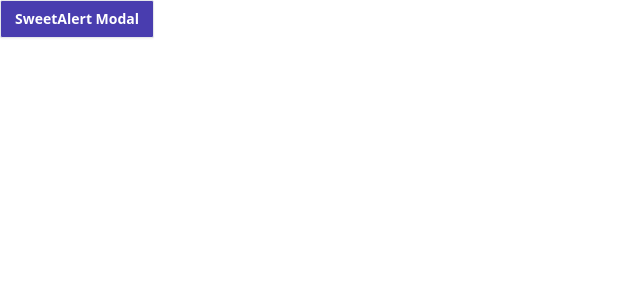
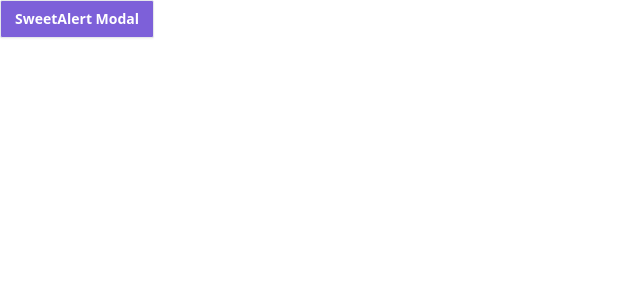
Before and after one commit to WebApp1018/RiskWise, a React (Create React App) app in the folder riskwise/: page /modal in a window 1280 px wide. Shown: the top 300 px of the page, without its empty margins (0-640 px from the left). Built offline with nearby package versions, Linux system fonts and the light colour scheme.

Commit message:
design feedback

```diff
--- a/riskwise/src/components/common/ButtonGroup.jsx
+++ b/riskwise/src/components/common/ButtonGroup.jsx
@@ -13,110 +13,110 @@
   return (
     <button
       className={classnames(
-        "inline-flex rounded-sm border-[1px] font-semibold hover:cursor-pointer justify-center items-center",
+        "inline-flex rounded-sm border-[1px] font-semibold hover:cursor-pointer justify-center items-center hover:shadow-sm active:shadow-active",
         {
           // Primary
-          "bg-color-primary text-white text-[14px] leading-5 px-[14px] py-2 hover:bg-color-primary1 hover:shadow-sm focus:bg-color-primary2 focus:shadow-focus disabled:bg-color-primary-2 disabled:pointer-events-none":
+          "bg-color-primary text-white text-[14px] leading-5 px-[14px] py-2 hover:bg-color-primary-1 active:bg-color-primary1 disabled:bg-color-primary-2 disabled:pointer-events-none":
             type === "sm-pr", // Small
-          "bg-color-primary text-white text-[14px] leading-5 px-4 py-[10px] hover:bg-color-primary1 hover:shadow-sm focus:bg-color-primary2 focus:shadow-focus disabled:bg-color-primary-2 disabled:pointer-events-none":
+          "bg-color-primary text-white text-[14px] leading-5 px-4 py-[10px] hover:bg-color-primary-1 active:bg-color-primary1 disabled:bg-color-primary-2 disabled:pointer-events-none":
             type === "md-pr", // Medium
-          "bg-color-primary text-white text-[16px] leading-6 px-[18px] py-[10px] hover:bg-color-primary1 hover:shadow-sm focus:bg-color-primary2 focus:shadow-focus disabled:bg-color-primary-2 disabled:pointer-events-none":
+          "bg-color-primary text-white text-[16px] leading-6 px-[18px] py-[10px] hover:bg-color-primary-1 active:bg-color-primary1 disabled:bg-color-primary-2 disabled:pointer-events-none":
             type === "lg-pr", // Large
-          "bg-color-primary text-white text-[16px] leading-6 px-5 py-3 hover:bg-color-primary1 hover:shadow-sm focus:bg-color-primary2 focus:shadow-focus disabled:bg-color-primary-2 disabled:pointer-events-none":
+          "bg-color-primary text-white text-[16px] leading-6 px-5 py-3 hover:bg-color-primary-1 active:bg-color-primary1 disabled:bg-color-primary-2 disabled:pointer-events-none":
             type === "xl-pr", // Xl
-          "bg-color-primary text-white text-[16px] leading-6 px-7 py-4 hover:bg-color-primary1 hover:shadow-sm focus:bg-color-primary2 focus:shadow-focus disabled:bg-color-primary-2 disabled:pointer-events-none":
+          "bg-color-primary text-white text-[16px] leading-6 px-7 py-4 hover:bg-color-primary-1 active:bg-color-primary1 disabled:bg-color-primary-2 disabled:pointer-events-none":
             type === "2xl-pr", //2Xl
 
           // Secondary
-          "bg-color-secondary text-white text-[14px] leading-5 px-[14px] py-2 hover:bg-color-secondary1 hover:shadow-sm focus:bg-color-secondary2 focus:shadow-focus disabled:bg-color-secondary-2 disabled:pointer-events-none":
+          "bg-color-secondary text-white text-[14px] leading-5 px-[14px] py-2 hover:bg-color-secondary-1 active:bg-color-secondary1 disabled:bg-color-secondary-2 disabled:pointer-events-none":
             type === "sm-se", // Small
-          "bg-color-secondary text-white text-[14px] leading-5 px-4 py-[10px] hover:bg-color-secondary1 hover:shadow-sm focus:bg-color-secondary2 focus:shadow-focus disabled:bg-color-secondary-2 disabled:pointer-events-none":
+          "bg-color-secondary text-white text-[14px] leading-5 px-4 py-[10px] hover:bg-color-secondary-1 active:bg-color-secondary1 disabled:bg-color-secondary-2 disabled:pointer-events-none":
             type === "md-se", // Medium
-          "bg-color-secondary text-white text-[16px] leading-6 px-[18px] py-[10px] hover:bg-color-secondary1 hover:shadow-sm focus:bg-color-secondary2 focus:shadow-focus disabled:bg-color-secondary-2 disabled:pointer-events-none":
+          "bg-color-secondary text-white text-[16px] leading-6 px-[18px] py-[10px] hover:bg-color-secondary-1 active:bg-color-secondary1 disabled:bg-color-secondary-2 disabled:pointer-events-none":
             type === "lg-se", // Large
-          "bg-color-secondary text-white text-[16px] leading-6 px-5 py-3 hover:bg-color-secondary1 hover:shadow-sm focus:bg-color-secondary2 focus:shadow-focus disabled:bg-color-secondary-2 disabled:pointer-events-none":
+          "bg-color-secondary text-white text-[16px] leading-6 px-5 py-3 hover:bg-color-secondary-1 active:bg-color-secondary1 disabled:bg-color-secondary-2 disabled:pointer-events-none":
             type === "xl-se", // Xl
-          "bg-color-secondary text-white text-[16px] leading-6 px-7 py-4 hover:bg-color-secondary1 hover:shadow-sm focus:bg-color-secondary2 focus:shadow-focus disabled:bg-color-secondary-2 disabled:pointer-events-none":
+          "bg-color-secondary text-white text-[16px] leading-6 px-7 py-4 hover:bg-color-secondary-1 active:bg-color-secondary1 disabled:bg-color-secondary-2 disabled:pointer-events-none":
             type === "2xl-se", //2Xl
 
           // Success
-          "bg-color-success text-white text-[14px] leading-5 px-[14px] py-2 hover:bg-color-success1 hover:shadow-sm focus:bg-color-success2 focus:shadow-focus disabled:bg-color-success-2 disabled:pointer-events-none":
+          "bg-color-success text-white text-[14px] leading-5 px-[14px] py-2 hover:bg-color-success-1 active:bg-color-success1 disabled:bg-color-success-2 disabled:pointer-events-none":
             type === "sm-su", // Small
-          "bg-color-success text-white text-[14px] leading-5 px-4 py-[10px] hover:bg-color-success1 hover:shadow-sm focus:bg-color-success2 focus:shadow-focus disabled:bg-color-success-2 disabled:pointer-events-none":
+          "bg-color-success text-white text-[14px] leading-5 px-4 py-[10px] hover:bg-color-success-1 active:bg-color-success1 disabled:bg-color-success-2 disabled:pointer-events-none":
             type === "md-su", // Medium
-          "bg-color-success text-white text-[16px] leading-6 px-[18px] py-[10px] hover:bg-color-success1 hover:shadow-sm focus:bg-color-success2 focus:shadow-focus disabled:bg-color-success-2 disabled:pointer-events-none":
+          "bg-color-success text-white text-[16px] leading-6 px-[18px] py-[10px] hover:bg-color-success-1 active:bg-color-success1 disabled:bg-color-success-2 disabled:pointer-events-none":
             type === "lg-su", // Large
-          "bg-color-success text-white text-[16px] leading-6 px-5 py-3 hover:bg-color-success1 hover:shadow-sm focus:bg-color-success2 focus:shadow-focus disabled:bg-color-success-2 disabled:pointer-events-none":
+          "bg-color-success text-white text-[16px] leading-6 px-5 py-3 hover:bg-color-success-1 active:bg-color-success1 disabled:bg-color-success-2 disabled:pointer-events-none":
             type === "xl-su", // Xl
-          "bg-color-success text-white text-[16px] leading-6 px-7 py-4 hover:bg-color-success1 hover:shadow-sm focus:bg-color-success2 focus:shadow-focus disabled:bg-color-success-2 disabled:pointer-events-none":
+          "bg-color-success text-white text-[16px] leading-6 px-7 py-4 hover:bg-color-success-1 active:bg-color-success1 disabled:bg-color-success-2 disabled:pointer-events-none":
             type === "2xl-su", //2Xl
 
           // Warning
-          "bg-color-warning text-white text-[14px] leading-5 px-[14px] py-2 hover:bg-color-warning1 hover:shadow-sm focus:bg-color-warning2 focus:shadow-focus disabled:bg-color-warning-2 disabled:pointer-events-none":
+          "bg-color-warning text-white text-[14px] leading-5 px-[14px] py-2 hover:bg-color-warning-1 active:bg-color-warning1 disabled:bg-color-warning-2 disabled:pointer-events-none":
             type === "sm-wa", // Small
-          "bg-color-warning text-white text-[14px] leading-5 px-4 py-[10px] hover:bg-color-warning1 hover:shadow-sm focus:bg-color-warning2 focus:shadow-focus disabled:bg-color-warning-2 disabled:pointer-events-none":
+          "bg-color-warning text-white text-[14px] leading-5 px-4 py-[10px] hover:bg-color-warning-1 active:bg-color-warning1 disabled:bg-color-warning-2 disabled:pointer-events-none":
             type === "md-wa", // Medium
-          "bg-color-warning text-white text-[16px] leading-6 px-[18px] py-[10px] hover:bg-color-warning1 hover:shadow-sm focus:bg-color-warning2 focus:shadow-focus disabled:bg-color-warning-2 disabled:pointer-events-none":
+          "bg-color-warning text-white text-[16px] leading-6 px-[18px] py-[10px] hover:bg-color-warning-1 active:bg-color-warning1 disabled:bg-color-warning-2 disabled:pointer-events-none":
             type === "lg-wa", // Large
-          "bg-color-warning text-white text-[16px] leading-6 px-5 py-3 hover:bg-color-warning1 hover:shadow-sm focus:bg-color-warning2 focus:shadow-focus disabled:bg-color-warning-2 disabled:pointer-events-none":
+          "bg-color-warning text-white text-[16px] leading-6 px-5 py-3 hover:bg-color-warning-1 active:bg-color-warning1 disabled:bg-color-warning-2 disabled:pointer-events-none":
             type === "xl-wa", // Xl
-          "bg-color-warning text-white text-[16px] leading-6 px-7 py-4 hover:bg-color-warning1 hover:shadow-sm focus:bg-color-warning2 focus:shadow-focus disabled:bg-color-warning-2 disabled:pointer-events-none":
+          "bg-color-warning text-white text-[16px] leading-6 px-7 py-4 hover:bg-color-warning-1 active:bg-color-warning1 disabled:bg-color-warning-2 disabled:pointer-events-none":
             type === "2xl-wa", //2Xl
 
           // Error
-          "bg-color-error text-white text-[14px] leading-5 px-[14px] py-2 hover:bg-color-error1 hover:shadow-sm focus:bg-color-error2 focus:shadow-focus disabled:bg-color-error-2 disabled:pointer-events-none":
+          "bg-color-error text-white text-[14px] leading-5 px-[14px] py-2 hover:bg-color-error-1 active:bg-color-error1 disabled:bg-color-error-2 disabled:pointer-events-none":
             type === "sm-er", // Small
-          "bg-color-error text-white text-[14px] leading-5 px-4 py-[10px] hover:bg-color-error1 hover:shadow-sm focus:bg-color-error2 focus:shadow-focus disabled:bg-color-error-2 disabled:pointer-events-none":
+          "bg-color-error text-white text-[14px] leading-5 px-4 py-[10px] hover:bg-color-error-1 active:bg-color-error1 disabled:bg-color-error-2 disabled:pointer-events-none":
             type === "md-er", // Medium
-          "bg-color-error text-white text-[16px] leading-6 px-[18px] py-[10px] hover:bg-color-error1 hover:shadow-sm focus:bg-color-error2 focus:shadow-focus disabled:bg-color-error-2 disabled:pointer-events-none":
+          "bg-color-error text-white text-[16px] leading-6 px-[18px] py-[10px] hover:bg-color-error-1 active:bg-color-error1 disabled:bg-color-error-2 disabled:pointer-events-none":
             type === "lg-er", // Large
-          "bg-color-error text-white text-[16px] leading-6 px-5 py-3 hover:bg-color-error1 hover:shadow-sm focus:bg-color-error2 focus:shadow-focus disabled:bg-color-error-2 disabled:pointer-events-none":
+          "bg-color-error text-white text-[16px] leading-6 px-5 py-3 hover:bg-color-error-1 active:bg-color-error1 disabled:bg-color-error-2 disabled:pointer-events-none":
             type === "xl-er", // Xl
-          "bg-color-error text-white text-[16px] leading-6 px-7 py-4 hover:bg-color-error1 hover:shadow-sm focus:bg-color-error2 focus:shadow-focus disabled:bg-color-error-2 disabled:pointer-events-none":
+          "bg-color-error text-white text-[16px] leading-6 px-7 py-4 hover:bg-color-error-1 active:bg-color-error1 disabled:bg-color-error-2 disabled:pointer-events-none":
             type === "2xl-er", //2Xl
 
           // Info
-          "bg-color-info text-white text-[14px] leading-5 px-[14px] py-2 hover:bg-color-info1 hover:shadow-sm focus:bg-color-info2 focus:shadow-focus disabled:bg-color-info-2 disabled:pointer-events-none":
+          "bg-color-info text-white text-[14px] leading-5 px-[14px] py-2 hover:bg-color-info-1 active:bg-color-info1 disabled:bg-color-info-2 disabled:pointer-events-none":
             type === "sm-in", // Small
-          "bg-color-info text-white text-[14px] leading-5 px-4 py-[10px] hover:bg-color-info1 hover:shadow-sm focus:bg-color-info2 focus:shadow-focus disabled:bg-color-info-2 disabled:pointin-events-none":
+          "bg-color-info text-white text-[14px] leading-5 px-4 py-[10px] hover:bg-color-info-1 active:bg-color-info1 disabled:bg-color-info-2 disabled:pointin-events-none":
             type === "md-in", // Medium
-          "bg-color-info text-white text-[16px] leading-6 px-[18px] py-[10px] hover:bg-color-info1 hover:shadow-sm focus:bg-color-info2 focus:shadow-focus disabled:bg-color-info-2 disabled:pointin-events-none":
+          "bg-color-info text-white text-[16px] leading-6 px-[18px] py-[10px] hover:bg-color-info-1 active:bg-color-info1 disabled:bg-color-info-2 disabled:pointin-events-none":
             type === "lg-in", // Large
-          "bg-color-info text-white text-[16px] leading-6 px-5 py-3 hover:bg-color-info1 hover:shadow-sm focus:bg-color-info2 focus:shadow-focus disabled:bg-color-info-2 disabled:pointin-events-none":
+          "bg-color-info text-white text-[16px] leading-6 px-5 py-3 hover:bg-color-info-1 active:bg-color-info1 disabled:bg-color-info-2 disabled:pointin-events-none":
             type === "xl-in", // Xl
-          "bg-color-info text-white text-[16px] leading-6 px-7 py-4 hover:bg-color-info1 hover:shadow-sm focus:bg-color-info2 focus:shadow-focus disabled:bg-color-info-2 disabled:pointin-events-none":
+          "bg-color-info text-white text-[16px] leading-6 px-7 py-4 hover:bg-color-info-1 active:bg-color-info1 disabled:bg-color-info-2 disabled:pointin-events-none":
             type === "2xl-in", //2Xl
 
           // Outline
-          "bg-white text-color-primary text-[14px] leading-5 px-[14px] py-2 hover:bg-color-primary-2 hover:shadow-sm focus:bg-[#F9F5FF] focus:shadow-focus disabled:bg-color-primary-2 disabled:pointer-events-none":
+          "bg-white text-color-primary text-[14px] leading-5 px-[14px] py-2 hover:bg-color-primary-1 active:bg-[#F9F5FF] disabled:bg-color-primary-2 disabled:pointer-events-none":
             type === "sm-ou", // Small
-          "bg-white text-color-primary text-[14px] leading-5 px-4 py-[10px] hover:bg-color-primary-2 hover:shadow-sm focus:bg-[#F9F5FF] focus:shadow-focus disabled:bg-color-primary-2 disabled:pointin-events-none":
+          "bg-white text-color-primary text-[14px] leading-5 px-4 py-[10px] hover:bg-color-primary-1 active:bg-[#F9F5FF] disabled:bg-color-primary-2 disabled:pointin-events-none":
             type === "md-ou", // Medium
-          "bg-white text-color-primary text-[16px] leading-6 px-[18px] py-[10px] hover:bg-color-primary-2 hover:shadow-sm focus:bg-[#F9F5FF] focus:shadow-focus disabled:bg-color-primary-2 disabled:pointin-events-none":
+          "bg-white text-color-primary text-[16px] leading-6 px-[18px] py-[10px] hover:bg-color-primary-1 active:bg-[#F9F5FF] disabled:bg-color-primary-2 disabled:pointin-events-none":
             type === "lg-ou", // Large
-          "bg-white text-color-primary text-[16px] leading-6 px-5 py-3 hover:bg-color-primary-2 hover:shadow-sm focus:bg-[#F9F5FF] focus:shadow-focus disabled:bg-color-primary-2 disabled:pointin-events-none":
+          "bg-white text-color-primary text-[16px] leading-6 px-5 py-3 hover:bg-color-primary-1 active:bg-[#F9F5FF] disabled:bg-color-primary-2 disabled:pointin-events-none":
             type === "xl-ou", // Xl
-          "bg-white text-color-primary text-[16px] leading-6 px-7 py-4 hover:bg-color-primary-2 hover:shadow-sm focus:bg-[#F9F5FF] focus:shadow-focus disabled:bg-color-primary-2 disabled:pointin-events-none":
+          "bg-white text-color-primary text-[16px] leading-6 px-7 py-4 hover:bg-color-primary-1 active:bg-[#F9F5FF] disabled:bg-color-primary-2 disabled:pointin-events-none":
             type === "2xl-ou", //2Xl
 
           // White
-          "bg-white border-white text-color-primary text-[14px] leading-5 px-[14px] py-2 hover:bg-color-primary-2 hover:shadow-sm focus:shadow-focus disabled:bg-color-primary-2 disabled:pointer-events-none":
+          "bg-white border-white text-color-primary text-[14px] leading-5 px-[14px] py-2 hover:bg-color-primary-2 disabled:bg-color-primary-2 disabled:pointer-events-none":
             type === "sm-wh", // Small
-          "bg-white border-white text-color-primary text-[14px] leading-5 px-4 py-[10px] hover:bg-color-primary-2 hover:shadow-sm focus:shadow-focus disabled:bg-color-primary-2 disabled:pointin-events-none":
+          "bg-white border-white text-color-primary text-[14px] leading-5 px-4 py-[10px] hover:bg-color-primary-2 disabled:bg-color-primary-2 disabled:pointin-events-none":
             type === "md-wh", // Medium
-          "bg-white border-white text-color-primary text-[16px] leading-6 px-[18px] py-[10px] hover:bg-color-primary-2 hover:shadow-sm focus:shadow-focus disabled:bg-color-primary-2 disabled:pointin-events-none":
+          "bg-white border-white text-color-primary text-[16px] leading-6 px-[18px] py-[10px] hover:bg-color-primary-2 disabled:bg-color-primary-2 disabled:pointin-events-none":
             type === "lg-wh", // Large
-          "bg-white border-white text-color-primary text-[16px] leading-6 px-5 py-3 hover:bg-color-primary-2 hover:shadow-sm focus:shadow-focus disabled:bg-color-primary-2 disabled:pointin-events-none":
+          "bg-white border-white text-color-primary text-[16px] leading-6 px-5 py-3 hover:bg-color-primary-2 disabled:bg-color-primary-2 disabled:pointin-events-none":
             type === "xl-wh", // Xl
-          "bg-white border-white text-color-primary text-[16px] leading-6 px-7 py-4 hover:bg-color-primary-2 hover:shadow-sm focus:shadow-focus disabled:bg-color-primary-2 disabled:pointin-events-none":
+          "bg-white border-white text-color-primary text-[16px] leading-6 px-7 py-4 hover:bg-color-primary-2 disabled:bg-color-primary-2 disabled:pointin-events-none":
             type === "2xl-wh", //2Xl
 
           // Link
-          "bg-white border-white text-color-primary text-[14px] leading-5 hover:shadow-sm focus:shadow-focus disabled:bg-color-primary-2 disabled:pointer-events-none":
+          "bg-white border-white text-color-primary text-[14px] leading-5 disabled:bg-color-primary-2 disabled:pointer-events-none":
             type === "sm-li", // Small
-          "bg-white border-white text-color-primary text-[14px] leading-5 hover:shadow-sm focus:shadow-focus disabled:bg-color-primary-2 disabled:pointin-events-none":
+          "bg-white border-white text-color-primary text-[14px] leading-5 disabled:bg-color-primary-2 disabled:pointin-events-none":
             type === "md-li", // Medium
-          "bg-white border-white text-color-primary text-[16px] leading-6 hover:shadow-sm focus:shadow-focus disabled:bg-color-primary-2 disabled:pointin-events-none":
+          "bg-white border-white text-color-primary text-[16px] leading-6 disabled:bg-color-primary-2 disabled:pointin-events-none":
             type === "lg-li", // Large
         },
         {
--- a/riskwise/src/components/common/InputGroup.jsx
+++ b/riskwise/src/components/common/InputGroup.jsx
@@ -20,7 +20,7 @@
 
       <input
         className={classnames(
-          "border border-color-neutral3 focus:border-none text-color-neutral5 text-sm w-full p-1.5 3xl:p-2",
+          "border border-color-neutral3 focus:border-color-neutral5 focus:outline-none text-color-neutral5 text-sm w-full p-1.5 3xl:p-2",
           {
             "ps-10": icon,
           }
```
Also changed, not shown: riskwise/src/pages/contact.jsx (+18 -17 lines), riskwise/src/pages/forgot.jsx (+13 -13 lines), riskwise/src/pages/login.jsx (+18 -18 lines), riskwise/src/pages/privacy.jsx (+7 -7 lines), riskwise/src/pages/register.jsx (+16 -16 lines), riskwise/src/pages/reset.jsx (+17 -17 lines), riskwise/public/images/bg1.jpg (deleted), riskwise/public/images/bg1.png.
